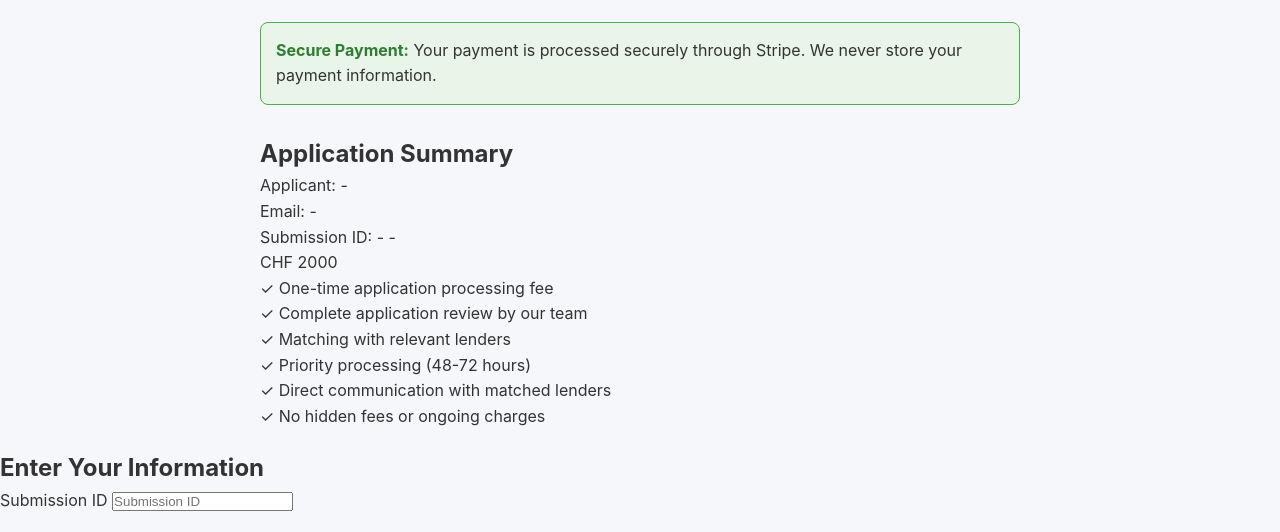
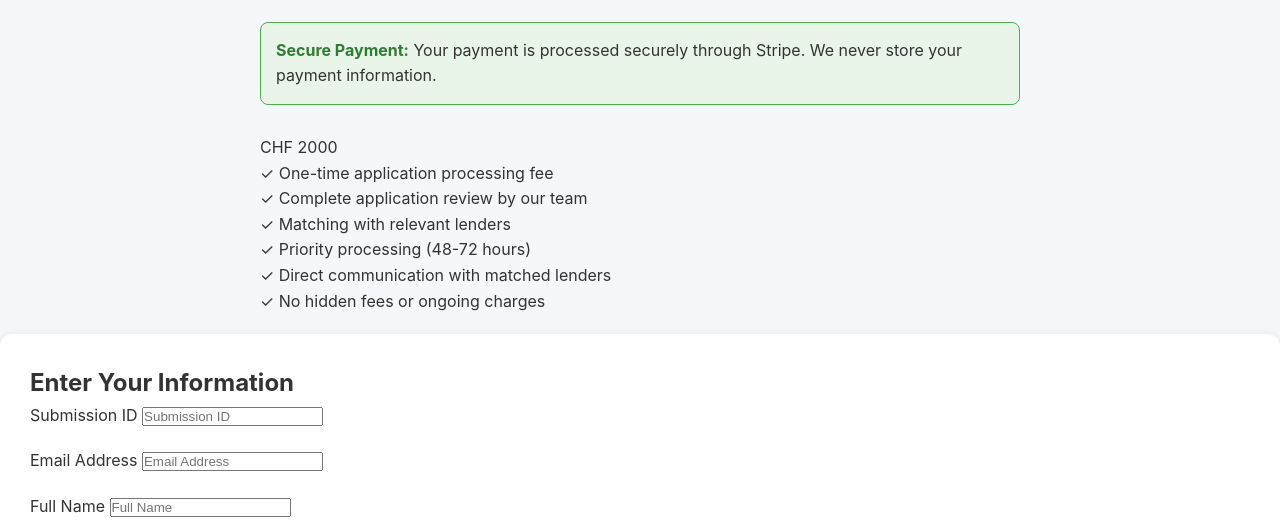
Before and after one commit to maxv-tor/afg-mvp, a plain HTML site: page payment.html in a window 1280 px wide. Shown: the part 265-797 px from the top of the page. Drawn offline with Linux system fonts and the light colour scheme.

Commit message:
Update payment.html

```diff
--- a/payment.html
+++ b/payment.html
@@ -335,16 +335,7 @@ h1 {
                     Your payment is processed securely through Stripe. We never store your payment information.
                 </div>
 
-                <div class="app-summary">
-                    <h2>Application Summary</h2>
-                    <div>Applicant: <span id="summary-applicant">-</span></div>
-                    <div >Email: <span id="summary-email">-</span></div>
-                    <div>Submission ID: <span id="summary-submission">-</span>
-                        <span>-</span>
-                    </div>
-                </div>
-
-                <div class="price">CHF 2000</div>
+               <div class="price">CHF 2000</div>
 
                 <div class="benefits">
                     <div class="benefit-item">
@@ -374,7 +365,7 @@ h1 {
                 </div>
             </div>
 
-            <div class="right-panel">
+            <div class="main-content">
                 <h2>Enter Your Information</h2>
 
                 <div class="form-group">
```
